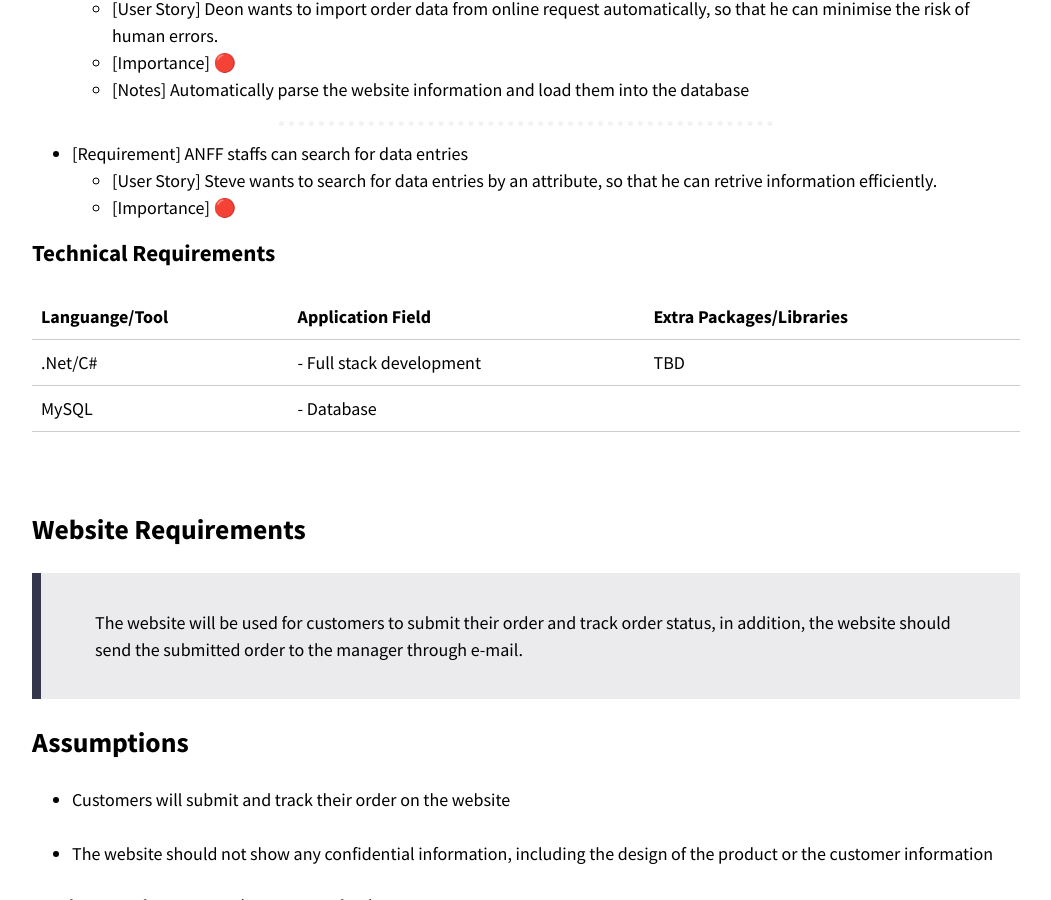
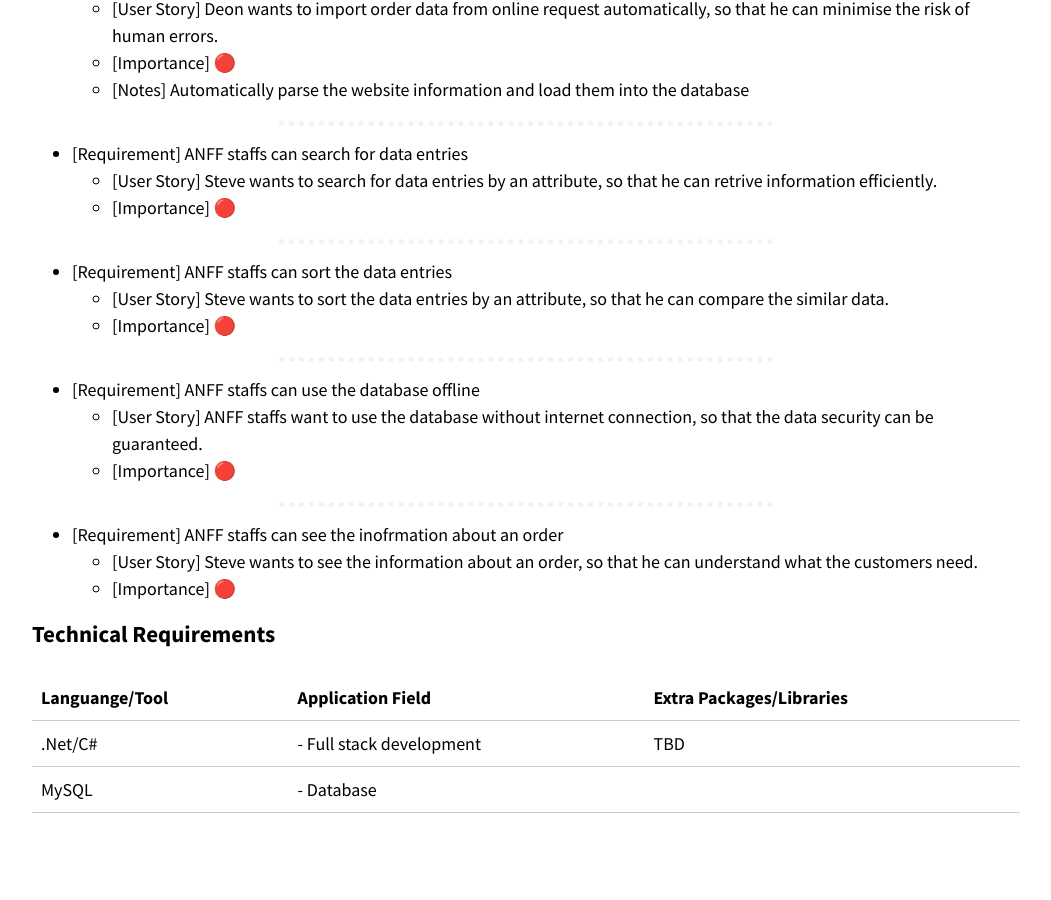
Before and after one commit to optofab/optofab.github.io, a Jekyll site: the page built from project-requirements.md, in a window 1280 px wide and 900 px high, scrolled down 991 px. Shown: the whole window, without its empty margins (114-1165 px from the left). Built offline with Jekyll 4.4.1, drawn with Linux system fonts in a browser that asks for light colours; nearby versions of some CDN libraries; emoji names are drawn with the system emoji font.

Commit message:
added requirements

```diff
--- a/project-requirements.md
+++ b/project-requirements.md
@@ -36,6 +36,23 @@ tag:
   - [User Story] Steve wants to search for data entries by an attribute, so that he can retrive information efficiently.
   - [Importance] :red_circle:
 
+<hr class="hr-dotted">
+
+- [Requirement] ANFF staffs can sort the data entries
+  - [User Story] Steve wants to sort the data entries by an attribute, so that he can compare the similar data.
+  - [Importance] :red_circle:
+
+<hr class="hr-dotted">
+
+- [Requirement] ANFF staffs can use the database offline
+  - [User Story] ANFF staffs want to use the database without internet connection, so that the data security can be guaranteed.
+  - [Importance] :red_circle:
+
+<hr class="hr-dotted">
+
+- [Requirement] ANFF staffs can see the inofrmation about an order
+  - [User Story] Steve wants to see the information about an order, so that he can understand what the customers need.
+  - [Importance] :red_circle:
 
 ### Technical Requirements
 
```
